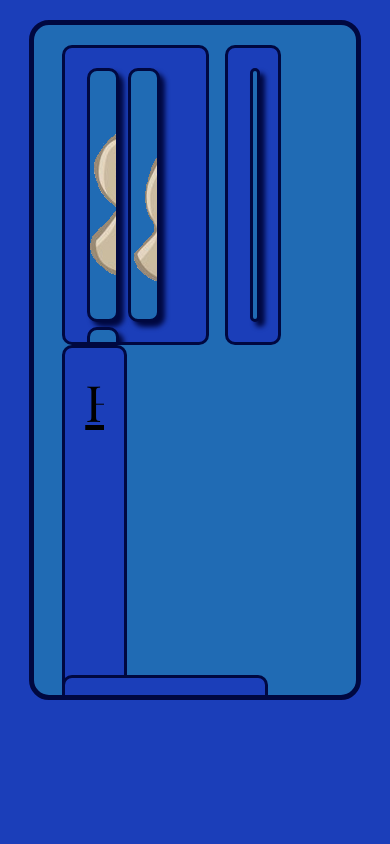
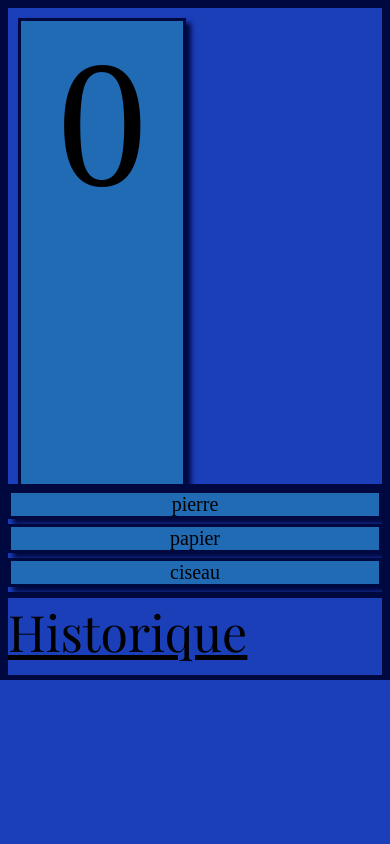
Before and after one commit to Scrirock/Chi-Fou-Mi, a plain HTML site: page index.html in a window 390 px wide. Drawn offline with nearby package versions, Linux system fonts and the light colour scheme.

Commit message:
responsive

```diff
--- a/index.html
+++ b/index.html
@@ -10,9 +10,9 @@
 
     <div id="container">
         <div class="group" id="choix">
-            <div class="choix" id="rock"><img src="pierre.png" alt="image de la pierre"></div>
-            <div class="choix" id="paper"><img src="papier.png" alt="image du papier"></div>
-            <div class="choix" id="scissor"><img src="ciseau.png" alt="image du ciseau"></div>
+            <div class="choix" id="rock"><p class="mot">pierre</p><img src="pierre.png" alt="image de la pierre"></div>
+            <div class="choix" id="paper"><p class="mot">papier</p><img src="papier.png" alt="image du papier"></div>
+            <div class="choix" id="scissor"><p class="mot">ciseau</p><img src="ciseau.png" alt="image du ciseau"></div>
         </div>
         <div class="group" id="divBot">
             <div class="choix" id="botChoix"><img src="" alt="choix du bot" id="imageBot"></div>
@@ -22,7 +22,7 @@
         </div>
         <div class="group" id="point">
             <div class="point" id="you"><p id="yourScore">0</p></div>
-            <div class="point" id="howWon"><p id="win"></p></div>
+            <div class="point" id="whoWon"><p id="win"></p></div>
             <div class="point" id="bot"><p id="botScore">0</p></div>
         </div>
     </div>
--- a/style.css
+++ b/style.css
@@ -27,6 +27,10 @@ body {
     height: 680px;
     margin: 2rem auto;
     padding: 2rem;
+}
+
+.mot{
+    display: none;
 }
 
 .group  {
@@ -81,7 +85,7 @@ body {
     width: 27%;
 }
 
-#howWon{
+#whoWon{
     width: 39%;
     margin-right: 15px;
     margin-left: 15px;
@@ -104,3 +108,38 @@ body {
 img:hover{
     cursor: pointer;
 }
+
+@media screen and (max-width: 600px){
+    #container, #choix, .choix, #point, .point, #history{
+        margin: 0;
+        padding: 0;
+        border-radius: 0;
+    }
+    #container{
+        width: 100%;
+    }
+    #divBot, #whoWon, img{
+        display: none;
+    }
+    .mot{
+        display: initial;
+    }
+    #point{
+        order: -1;
+        width: 100%;
+        height: auto;
+        font-size: 2rem;
+        bottom: 0;
+    }
+    #choix, .choix{
+        width: 100%;
+        height: auto;
+    }
+    #history{
+        width: 100%;
+    }
+    .point{
+        margin: 10px;
+        width: 45%;
+    }
+}
```
